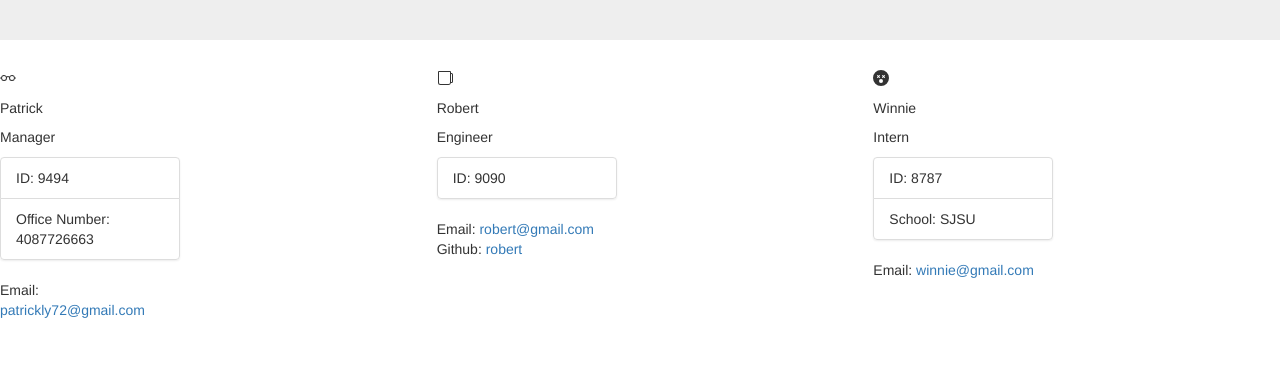
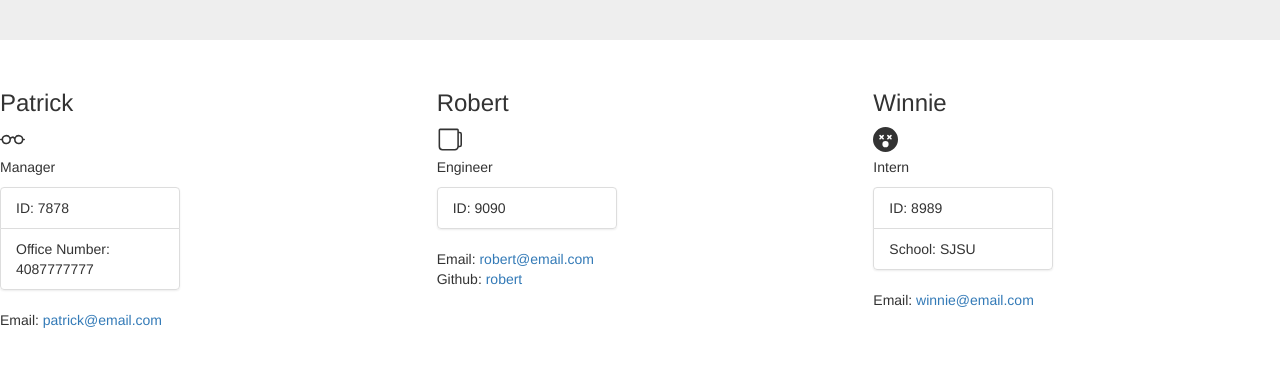
Before and after one commit to PatrickVLy/team-profile-generator, a website: page index.html in a window 1280 px wide. Shown: the part 155-520 px from the top of the page. Drawn offline with nearby package versions, Linux system fonts and the light colour scheme.

Commit message:
uploaded generated html

```diff
--- a/index.html
+++ b/index.html
@@ -15,50 +15,47 @@
     <div class="jumbotron">
         <h1 class="display-4">Team Members</h1>
       </div>
-      <div class="row"><div class="col-sm-4"><div class="card" style="width: 18rem;">
-       <svg xmlns="http://www.w3.org/2000/svg" width="16" height="16" fill="currentColor" class="bi bi-eyeglasses" viewBox="0 0 16 16">
+      <div class="row"><div class="col-sm-4"><div class="card border-secondary mb-3" style="width: 18rem;">
+       <div class="card-body">
+         <h3 class="card-title">Patrick</h3>
+         <svg xmlns="http://www.w3.org/2000/svg" width="25" height="25" fill="currentColor" class="bi bi-eyeglasses" viewBox="0 0 16 16">
   <path d="M4 6a2 2 0 1 1 0 4 2 2 0 0 1 0-4zm2.625.547a3 3 0 0 0-5.584.953H.5a.5.5 0 0 0 0 1h.541A3 3 0 0 0 7 8a1 1 0 0 1 2 0 3 3 0 0 0 5.959.5h.541a.5.5 0 0 0 0-1h-.541a3 3 0 0 0-5.584-.953A1.993 1.993 0 0 0 8 6c-.532 0-1.016.208-1.375.547zM14 8a2 2 0 1 1-4 0 2 2 0 0 1 4 0z"/>
-</svg>
-       <div class="card-body">
-         <h5 class="card-title">Patrick</h5>
-         <p class="card-text">Manager</p>
+</svg><p class="card-text">Manager</p>
        </div>
        <ul class="list-group list-group-flush">
-       <li class="list-group-item">ID: 9494</li>
-       <li class="list-group-item">Office Number: 4087726663</li>
+       <li class="list-group-item">ID: 7878</li>
+       <li class="list-group-item">Office Number: 4087777777</li>
        </ul>
        <div class="card-body">
-         Email: <a href="mailto: patrickly72@gmail.com" class="card-link">patrickly72@gmail.com</a>
+         Email: <a href="mailto: patrick@email.com" class="card-link">patrick@email.com</a>
        </div>
-     </div></div><div class="col-sm-4"><div class="card" style="width: 18rem;">
-       <svg xmlns="http://www.w3.org/2000/svg" width="16" height="16" fill="currentColor" class="bi bi-cup" viewBox="0 0 16 16">
+     </div></div><div class="col-sm-4"><div class="card border-secondary mb-3" style="width: 18rem;">
+       <div class="card-body">
+         <h3 class="card-title">Robert</h3>
+         <svg xmlns="http://www.w3.org/2000/svg" width="25" height="25" fill="currentColor" class="bi bi-cup" viewBox="0 0 16 16">
   <path d="M1 2a1 1 0 0 1 1-1h11a1 1 0 0 1 1 1v1h.5A1.5 1.5 0 0 1 16 4.5v7a1.5 1.5 0 0 1-1.5 1.5h-.55a2.5 2.5 0 0 1-2.45 2h-8A2.5 2.5 0 0 1 1 12.5V2zm13 10h.5a.5.5 0 0 0 .5-.5v-7a.5.5 0 0 0-.5-.5H14v8zM13 2H2v10.5A1.5 1.5 0 0 0 3.5 14h8a1.5 1.5 0 0 0 1.5-1.5V2z"/>
-</svg>
-       <div class="card-body">
-         <h5 class="card-title">Robert</h5>
-         <p class="card-text">Engineer</p>
+</svg><p class="card-text">Engineer</p>
        </div>
        <ul class="list-group list-group-flush">
        <li class="list-group-item">ID: 9090</li>
        </ul>
        <div class="card-body">
-         Email: <a href="mailto: robert@gmail.com" class="card-link">robert@gmail.com</a>
+         Email: <a href="mailto: robert@email.com" class="card-link">robert@email.com</a>
          Github: <a href="https://www.github.com/robert" class="card-link">robert</a>
        </div>
-     </div></div><div class="col-sm-4"><div class="card" style="width: 18rem;">
-       <svg xmlns="http://www.w3.org/2000/svg" width="16" height="16" fill="currentColor" class="bi bi-emoji-dizzy-fill" viewBox="0 0 16 16">
+     </div></div><div class="col-sm-4"><div class="card border-secondary mb-3" style="width: 18rem;">
+       <div class="card-body">
+         <h3 class="card-title">Winnie</h3>
+         <svg xmlns="http://www.w3.org/2000/svg" width="25" height="25" fill="currentColor" class="bi bi-emoji-dizzy-fill" viewBox="0 0 16 16">
   <path d="M8 16A8 8 0 1 0 8 0a8 8 0 0 0 0 16zM4.146 5.146a.5.5 0 0 1 .708 0l.646.647.646-.647a.5.5 0 1 1 .708.708l-.647.646.647.646a.5.5 0 1 1-.708.708L5.5 7.207l-.646.647a.5.5 0 1 1-.708-.708l.647-.646-.647-.646a.5.5 0 0 1 0-.708zm5 0a.5.5 0 0 1 .708 0l.646.647.646-.647a.5.5 0 0 1 .708.708l-.647.646.647.646a.5.5 0 0 1-.708.708l-.646-.647-.646.647a.5.5 0 1 1-.708-.708l.647-.646-.647-.646a.5.5 0 0 1 0-.708zM8 13a2 2 0 1 1 0-4 2 2 0 0 1 0 4z"/>
-</svg>
-       <div class="card-body">
-         <h5 class="card-title">Winnie</h5>
-         <p class="card-text">Intern</p>
+</svg><p class="card-text">Intern</p>
        </div>
        <ul class="list-group list-group-flush">
-       <li class="list-group-item">ID: 8787</li>
+       <li class="list-group-item">ID: 8989</li>
        <li class="list-group-item">School: SJSU</li>
        </ul>
        <div class="card-body">
-         Email: <a href="mailto: winnie@gmail.com" class="card-link">winnie@gmail.com</a>
+         Email: <a href="mailto: winnie@email.com" class="card-link">winnie@email.com</a>
        </div>
      </div></div></div>
 <script src="https://code.jquery.com/jquery-1.12.4.min.js" integrity="sha384-nvAa0+6Qg9clwYCGGPpDQLVpLNn0fRaROjHqs13t4Ggj3Ez50XnGQqc/r8MhnRDZ" crossorigin="anonymous"></script>
```
Also changed, not shown: index.js (+15 -18 lines).
